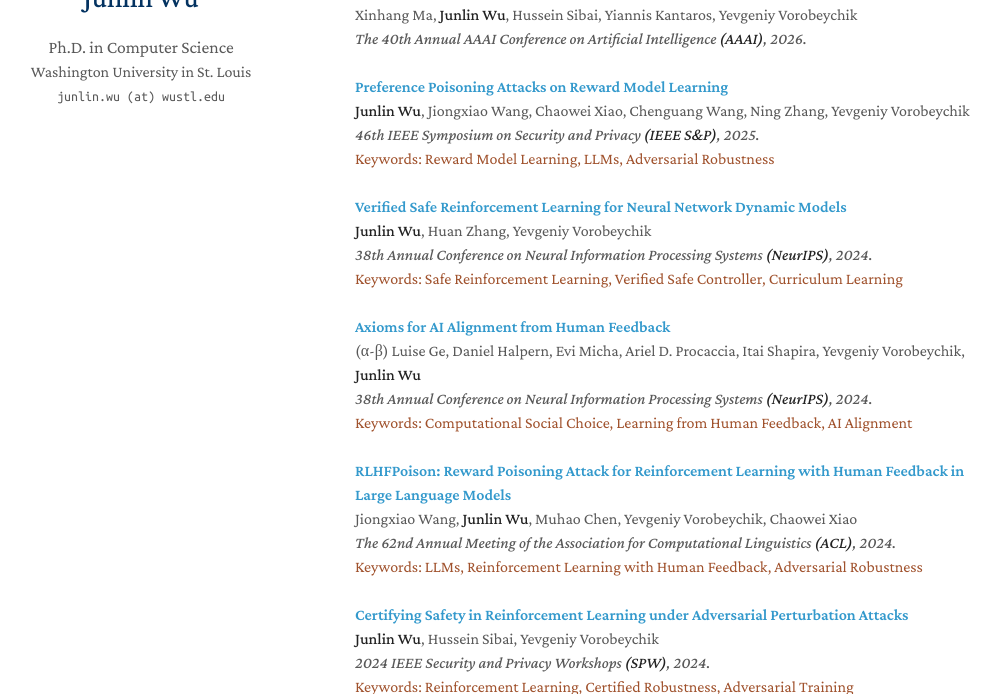
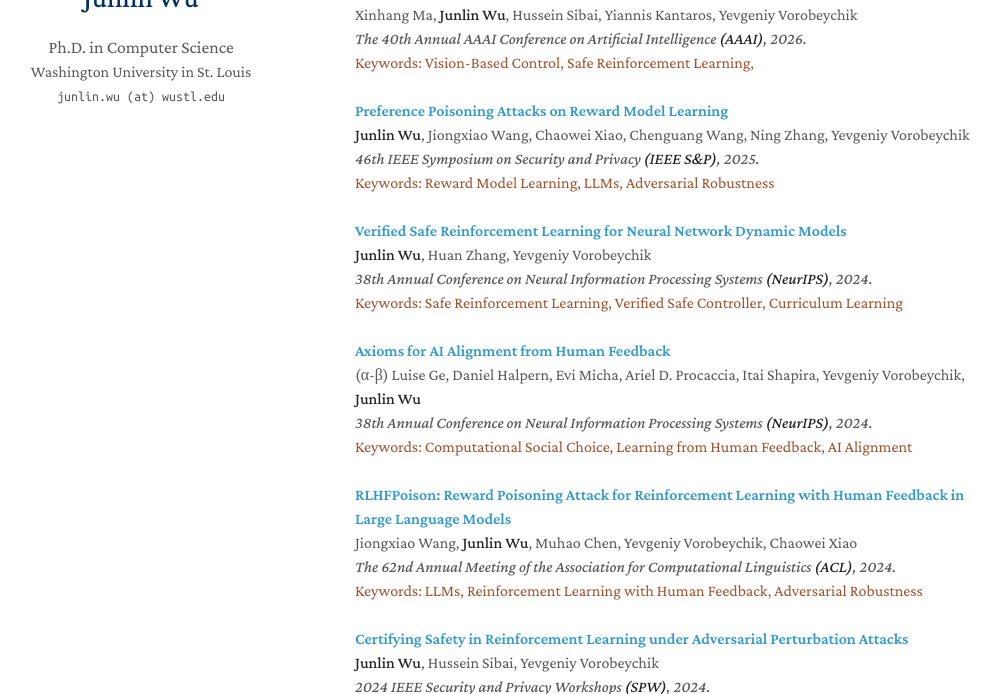
Before and after one commit to jlwu002/jlwu002.github.io, a Jekyll site: the page built from index.md, in a window 1280 px wide and 900 px high, scrolled down 596 px, cut to the strip 206-900 px from the top of the window. Shown: the whole strip, without its empty margins (135-1135 px from the left). Built offline with Jekyll 4.4.1, drawn with Linux system fonts in a browser that asks for light colours; a style sheet for code colours, icons or effects is not loaded; our own code applies the rules of GitHub Pages for plain Markdown files.

Commit message:
Add keywords to publication entry in YAML

```diff
--- a/_data/publications.yml
+++ b/_data/publications.yml
@@ -4,6 +4,7 @@ main:
     conference_short: AAAI2025
     conference: The 40th Annual AAAI Conference on Artificial Intelligence <strong>(AAAI)</strong>, 2026.
     pdf: https://arxiv.org/abs/2503.00191
+    keyword: "Keywords: Vision-Based Control, Safe Reinforcement Learning,"
 
   - title: "Preference Poisoning Attacks on Reward Model Learning"
     authors: "<strong>Junlin Wu</strong>, Jiongxiao Wang, Chaowei Xiao, Chenguang Wang, Ning Zhang, Yevgeniy Vorobeychik"
```
